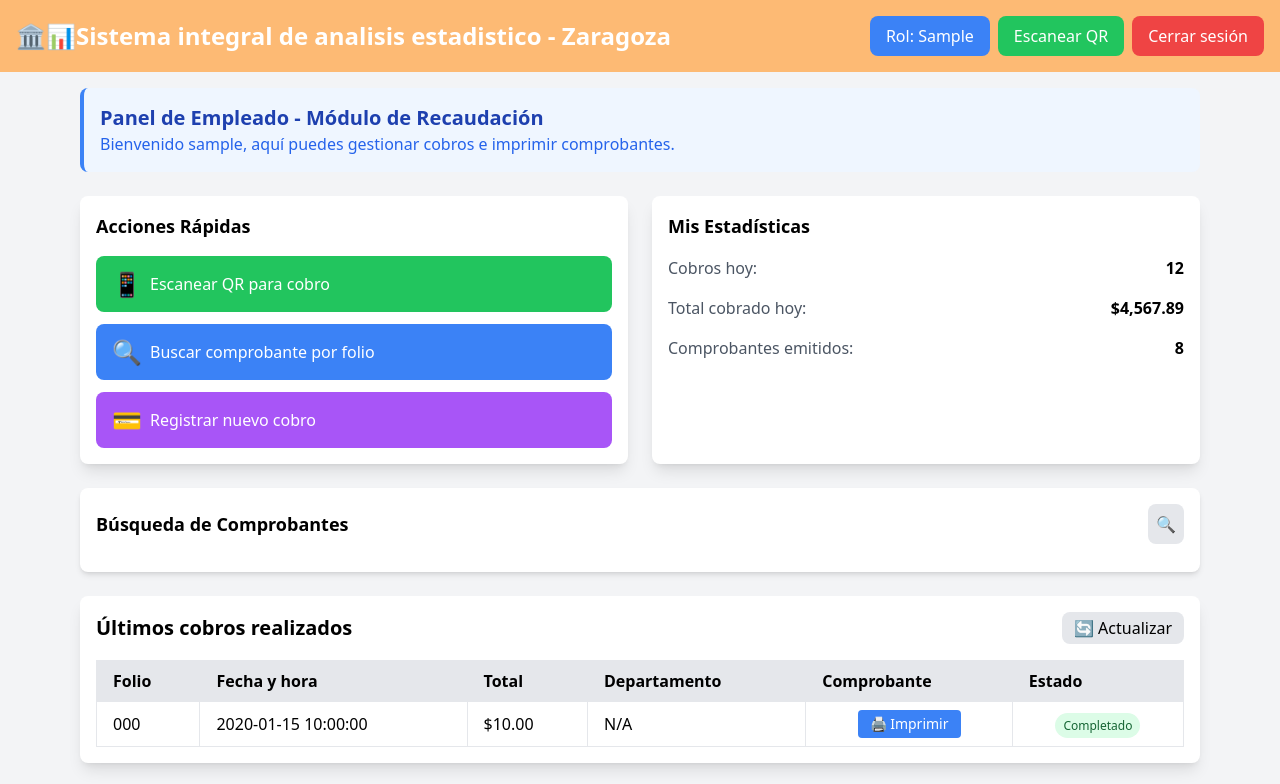
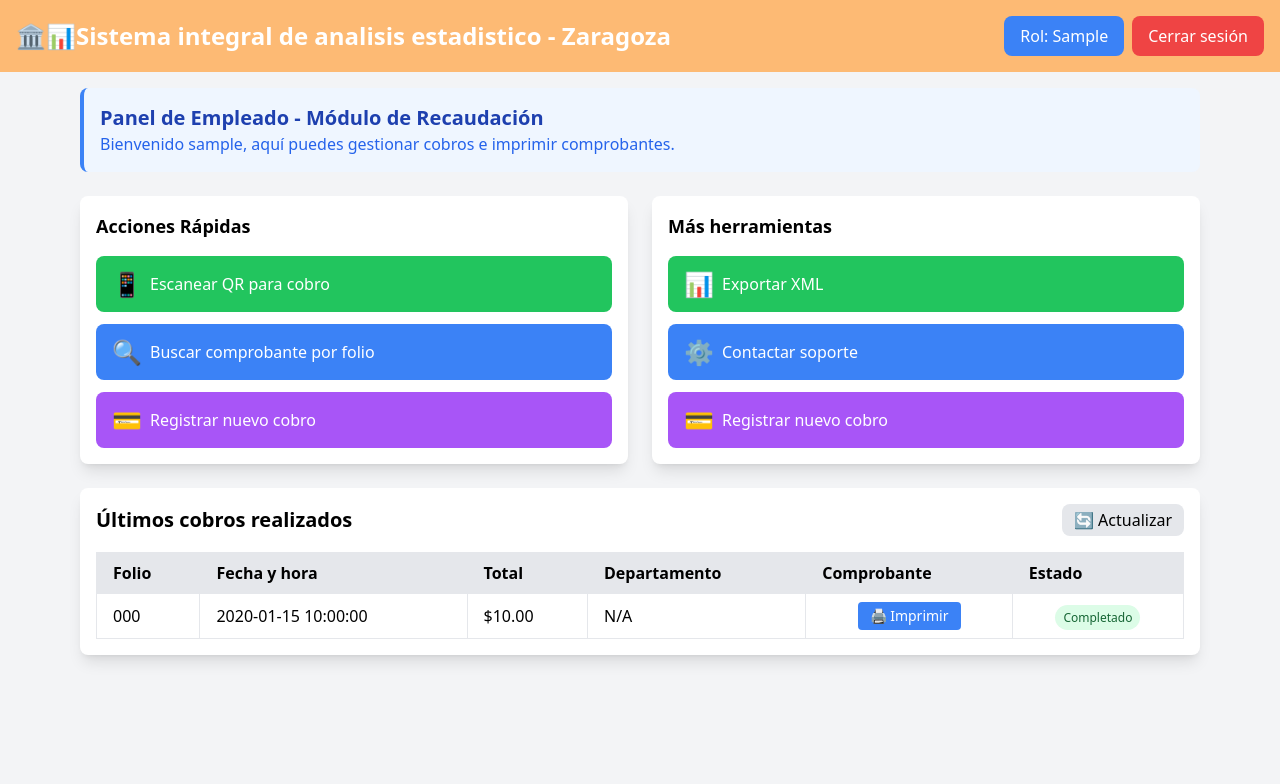
Before and after one commit to ClaudioArafath/Ayuntamiento-Zaragoza-, a PHP site: page /dashboard.php in a window 1280 px wide. Shown: the top 784 px of the page. Run offline with PHP 8.4, Linux system fonts and the light colour scheme; the visitor is signed in with stand-in values (Sample User, id 1); tables that the repository leaves empty or names only in its code hold one stand-in row (values such as "Sample post"); data that the repository does not hold is empty; some libraries are stand-ins or nearby versions.

Commit message:
Eliminar botones y secciones de búsqueda en el dashboard para empleados; actualizar etiquetas y mejorar la organización de herramientas.

```diff
--- a/dashboard.php
+++ b/dashboard.php
@@ -353,7 +353,7 @@ if ($rol === 'Empleado') {
                 <h1 class="text-2xl font-bold"> 🏛📊Sistema integral de analisis estadistico - Zaragoza </h1>
             <div class="flex space-x-2 items-center">
                 <span class="bg-blue-500 px-4 py-2 rounded-lg">Rol: <?php echo $rol; ?></span>
-                <button id="escanear-qr" class="bg-green-500 hover:bg-green-600 px-4 py-2 rounded-lg">Escanear QR</button>
+            <!--    <button id="escanear-qr" class="bg-green-500 hover:bg-green-600 px-4 py-2 rounded-lg">Escanear QR</button> -->
                 <a href="logout.php" class="bg-red-500 hover:bg-red-600 px-4 py-2 rounded-lg">Cerrar sesión</a>
             </div>
         </header>
@@ -413,7 +413,7 @@ if ($rol === 'Empleado') {
             </div>
         </div>
 
-        <!-- Caja de búsqueda por folio -->
+        <!-- Caja de búsqueda por folio
 <div class="bg-white shadow-md p-3">
     <div class="flex items-center justify-between">
         <div class="flex items-center">
@@ -423,6 +423,7 @@ if ($rol === 'Empleado') {
             <span class="text-gray-700">Buscar comprobante por folio</span>
         </div>
     </div>
+    -->
 
     <div id="caja-busqueda" class="mt-3 hidden overflow-hidden">
         <div class="flex space-x-2">
@@ -507,27 +508,27 @@ if ($rol === 'Empleado') {
                     </div>
                 </div>
 
-                <!-- Tarjeta de estadísticas personales -->
+                <!-- Tarjeta de herramientas extras -->
                 <div class="data-card bg-white shadow-lg">
-                    <h3 class="text-lg font-semibold mb-4">Mis Estadísticas</h3>
-                    <div class="space-y-4">
-                        <div class="flex justify-between items-center">
-                            <span class="text-gray-600">Cobros hoy:</span>
-                            <span class="font-bold">12</span>
-                        </div>
-                        <div class="flex justify-between items-center">
-                            <span class="text-gray-600">Total cobrado hoy:</span>
-                            <span class="font-bold">$4,567.89</span>
-                        </div>
-                        <div class="flex justify-between items-center">
-                            <span class="text-gray-600">Comprobantes emitidos:</span>
-                            <span class="font-bold">8</span>
-                        </div>
+                    <h3 class="text-lg font-semibold mb-4">Más herramientas</h3>
+                    <div class="space-y-3">
+                        <button onclick="abrirModalQR()" class="w-full bg-green-500 hover:bg-green-600 text-white px-4 py-3 rounded-lg flex items-center">
+                            <span class="text-2xl mr-2">📊</span>
+                            Exportar XML
+                        </button>
+                        <button onclick="buscarPorFolio()" class="w-full bg-blue-500 hover:bg-blue-600 text-white px-4 py-3 rounded-lg flex items-center">
+                            <span class="text-2xl mr-2">⚙</span>
+                            Contactar soporte
+                        </button>
+                        <button onclick="window.open('nuevo_cobro.php', '_blank')" class="w-full bg-purple-500 hover:bg-purple-600 text-white px-4 py-3 rounded-lg flex items-center">
+                            <span class="text-2xl mr-2">💳</span>
+                            Registrar nuevo cobro
+                        </button>
                     </div>
                 </div>
             </div>
 
-            <!-- Caja de búsqueda para empleados -->
+            <!-- Caja de búsqueda para empleados
             <div class="bg-white shadow-md p-4 mb-6 rounded-lg">
                 <div class="flex items-center justify-between mb-3">
                     <h3 class="text-lg font-semibold">Búsqueda de Comprobantes</h3>
@@ -547,6 +548,7 @@ if ($rol === 'Empleado') {
                     <div id="resultado-busqueda" class="hidden"></div>
                 </div>
             </div>
+            -->
 
             <!-- Tabla de últimos cobros (misma que para admin pero sin gráficas) -->
             <div class="data-card bg-white shadow-lg">
@@ -934,7 +936,7 @@ function buscarPorFolio() {
         });
     });
 
-    // Determinar el rol para personalizar comportamientos JS
+    /* Determinar el rol para personalizar comportamientos JS
         const userRole = '<?php echo $rol; ?>';
 
         // Configuración diferente según el rol
@@ -945,6 +947,7 @@ function buscarPorFolio() {
             // Para administradores, actualización normal cada 5 segundos
             setInterval(actualizarDatos, 5000);
         }
+            */
         </script>
 
     </body>
```
